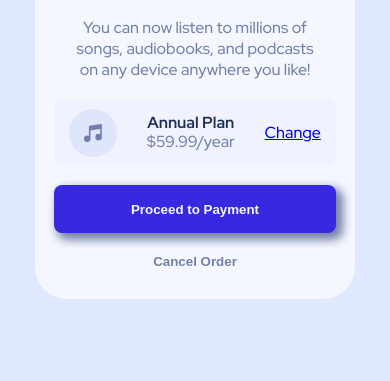
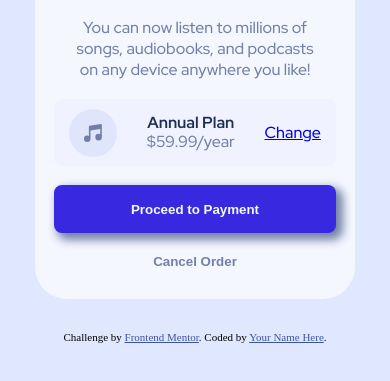
Before and after one commit to dekitsuneco/order-summary-card-component, a website: page src/index.html in a window 390 px wide. Shown: the part 257-638 px from the top of the page. Drawn offline with Linux system fonts and the light colour scheme.

Commit message:
Return footer to the page and write responsive styles for it

```diff
--- a/src/index.html
+++ b/src/index.html
@@ -58,10 +58,10 @@
     </div>
 
 
-    <!--<footer class="attribution">
+    <footer class="attribution">
       Challenge by <a href="https://www.frontendmentor.io?ref=challenge" target="_blank">Frontend Mentor</a>.
       Coded by <a href="#">Your Name Here</a>.
-    </footer>-->
+    </footer>
 
   </body>
 
--- a/src/styles/style.css
+++ b/src/styles/style.css
@@ -9,6 +9,8 @@ body {
   padding: 0;
 
   display: flex;
+  flex-direction: column;
+  flex-wrap: wrap;
   justify-content: center;
   align-items: center;
 
@@ -187,6 +189,9 @@ body {
 
 /** | Footer **/
 .attribution {
+  margin-top:auto;
+  align-self: center;
+
   font-size: 11px;
   text-align: center;
 }
```
